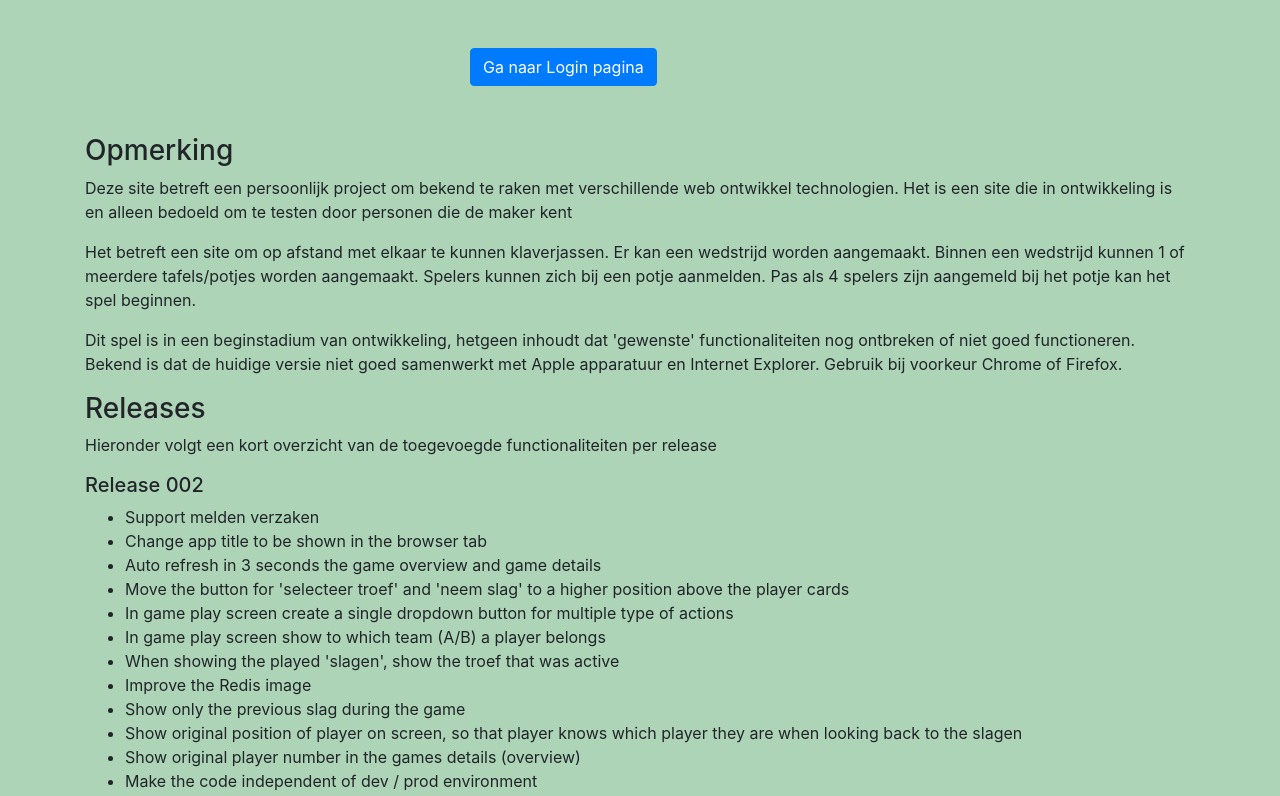
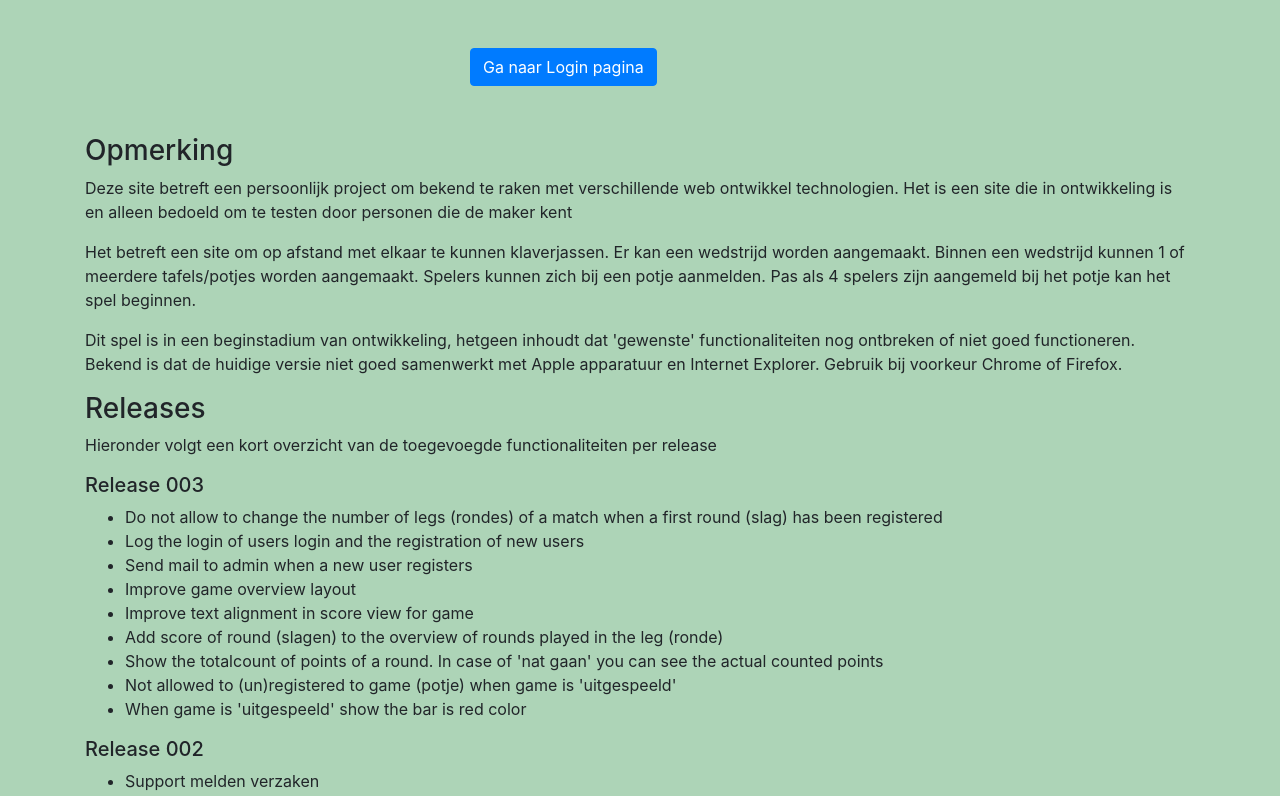
Before and after one commit to otonkar/Klaverjassen, a Vue app in the folder frontend/project/: page / in a window 1280 px wide. Shown: the top 796 px of the page. Built offline with nearby package versions, Linux system fonts and the light colour scheme; no server answers.

Commit message:
add release comments

```diff
--- a/frontend/project/src/components/Games_overview.vue
+++ b/frontend/project/src/components/Games_overview.vue
@@ -32,7 +32,7 @@
           Er kan een nieuw potje worden aangemaakt. <br>
           Bij een bestaand potje, kan op een spelerpositie worden geklikt. Je meldt je daarmee aan op die positie.
           Druk op de rode knop bij het potje om je weer af te melden.
-          Pas als 4 spelers bij een potje zijn aangemeld dan kan het potje gestart worden.
+          Pas als 4 spelers bij een potje zijn aangemeld kan het potje gestart worden.
         </p>
 
         <hr>
--- a/frontend/project/src/components/registration/Home.vue
+++ b/frontend/project/src/components/registration/Home.vue
@@ -27,6 +27,19 @@
           <p>
             Hieronder volgt een kort overzicht van de toegevoegde functionaliteiten per release
           </p>
+          <h5>Release 003</h5>
+          <ul>
+            <li>Do not allow to change the number of legs (rondes) of a match when a first round (slag) has been registered</li>
+            <li>Log the login of users login and the registration of new users</li>
+            <li>Send mail to admin when a new user registers</li>
+            <li>Improve game overview layout</li>
+            <li>Improve text alignment in score view for game</li>
+            <li>Add score of round (slagen) to the overview of rounds  played in the leg (ronde)</li>
+            <li>Show the totalcount of points of a round. In case of 'nat gaan' you can see the actual counted points</li>
+            <li>Not allowed to (un)registered to game (potje) when game is 'uitgespeeld'</li>
+            <li>When game is 'uitgespeeld' show the bar is red color</li>
+          </ul>
+
           <h5>Release 002</h5>
           <ul>
             <li>Support melden verzaken</li>
```
